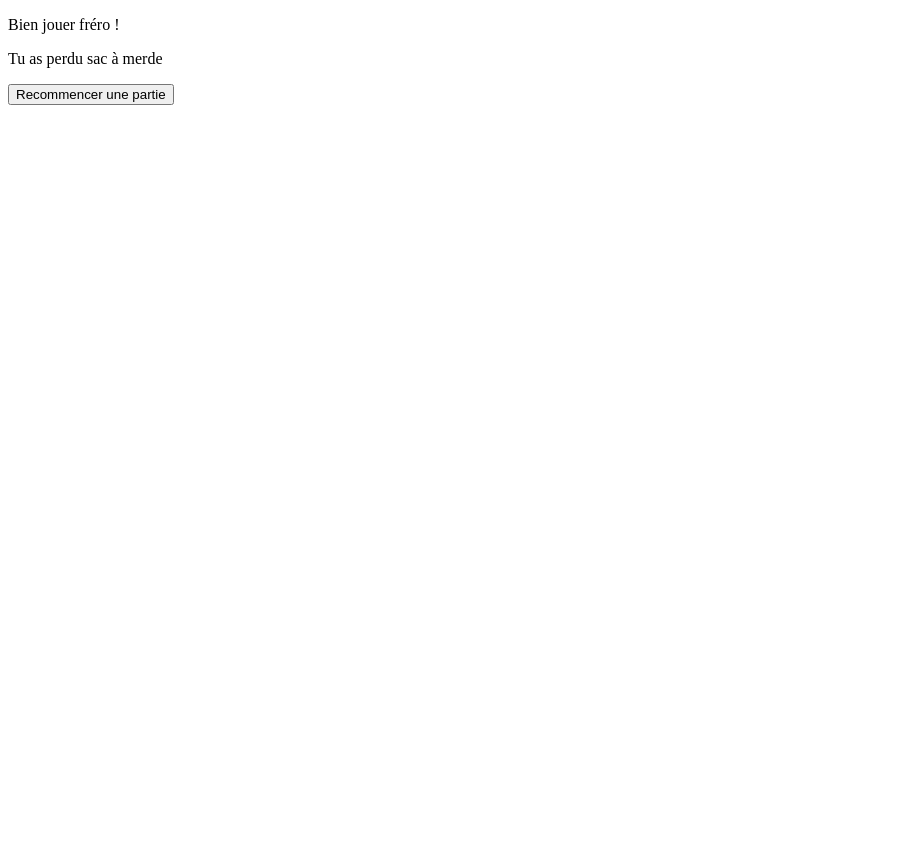
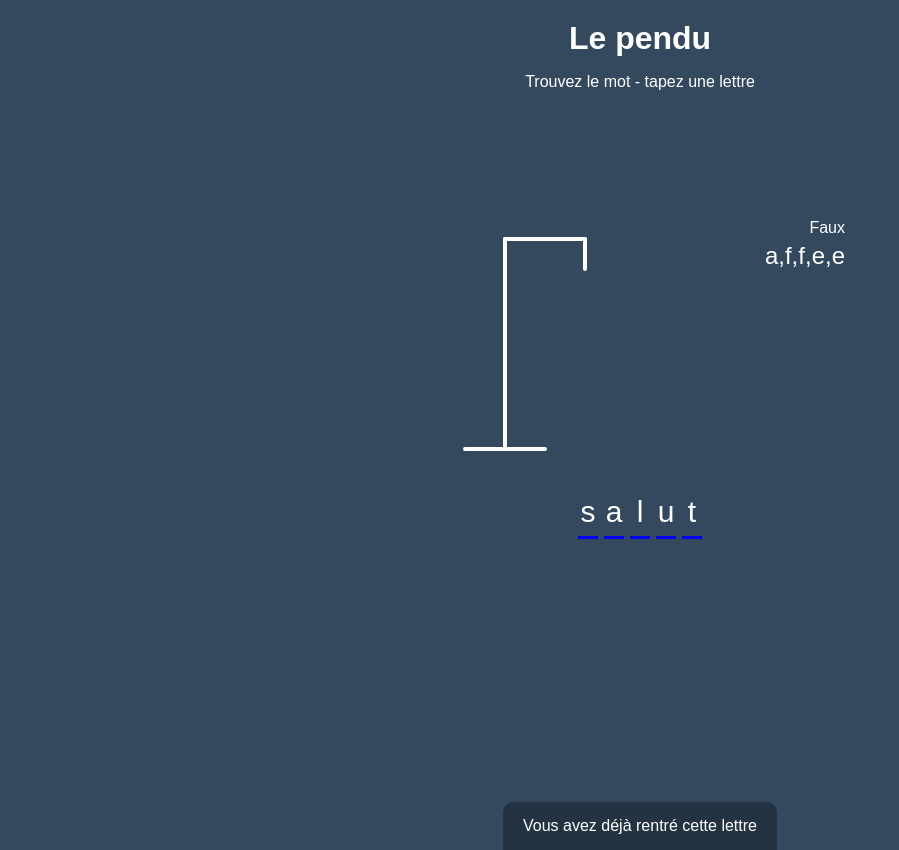
Before and after one commit to JerDamb/Le-pendu, a plain HTML site: page index.html in a window 1280 px wide. Shown: the whole page, without its empty margins (0-899 px from the left). Before the commit the page ends 800 px from the top, so only its background shows below. Drawn offline with Linux system fonts and the light colour scheme.

Commit message:
HTML et CSS fini

```diff
--- /dev/null
+++ b/hangman.js
@@ -0,0 +1,46 @@
+//CREER UN TABLEAU PRE-REMPLIS AVEC DIFFERENTS MOTS
+        const tabMots = [
+            "alphabet", "kitten", "blasphemy", "telephone", "sinkhole", "hammer", "technical", "banana",
+            "elementary", "laptop", "excellent", "famous", "cheese", "actress", "landlord", "interest", "lipstick",
+            "cardboard", "hungry", "inventory", "windblown", "attempt", "liquid", "tranquil", "effect", "digital",
+            "strawberry", "clinic", "alchemy", "figure", "virtual", "melee", "gravity", "sugar", "piglet", "orange",
+            "traumatized", "magnificent", "fallout", "elevator"
+        ],
+        //UNE VARIABLE AVEC L'ALPHABET
+        alphabet = "abcdefghijklmnopqrstuvwxyz".split(''),
+        //UNE VARIABLE VIDE POUR COMPARER AVEC LES MOTS DU TABLEAU
+        motCherche = [],
+        //UNE VARIABLE POUR COMPTER LE NOMBRE D'ERREURS COMMISES
+        erreurs = 0,
+        //UNE VARIABLE POUR INDIQUER LE NOMBRE D'ESSAIS QU'IL RESTE A FAIRE
+        essais = 0;
+        //AFFICHER LE PENDU
+
+        //AU CHARGEMENT DE LA PAGE
+
+        //RECUPERER UN MOT AU HASARD DANS LE TABLEAU
+        //REMPLACER LES LETTRES DE CE MOT PAR DES "_"
+        //AFFICHER LE PENDU
+        //AFFICHER L'ENSEMBLE DES LETTRES DE L'ALPHABET
+        //AFFICHER LE TITRE
+        //AFFICHER LE NOMBRE D'ESSAIS, A 0
+        //AFFICHER LE NOMBRE D'ERREURS COMMISES, A 0
+
+        //COMPARER LA LETTRE SELECTIONNE AVEC CHAQUE LETTRE DU MOT DU TABLEAU
+        //SUPPRIMER LA LETTRE SELECTIONNE DE L'AFFICHAGE
+        //SI LA LETTRE SELECTIONNE = LA LETTRE DU TABLEAU
+        //LE "_" EST REMPLACE PAR LA LETTRE CORRESPONDANTE
+        //SINON SI
+        //AJOUTER 1 AU COMPTEUR D'ERREURS
+        //FAIRE PROGRESSER LE PENDU
+
+        //POUR CHAQUE ERREUR
+        //ANIMATION DU PENDU +1
+
+        //SI LE MOT EST TROUVE OU NOMBRE D'ERREURS >= 5
+            //STOPPER LA PARTE
+            //AFFICHER UN MESSAGE CORRESPONDANT
+            //AFFICHER LE MOT EN ENTIER
+            //AFFICHER LA DEFINITION
+            //PROPOSER UNE NOUVELLE PARTIE
+            //AJOUTER 1 AU COMPTEUR D'ESSAIS
--- a/index.html
+++ b/index.html
@@ -4,69 +4,63 @@
 <head>
     <meta charset="UTF-8">
     <meta name="viewport" content="width=device-width, initial-scale=1.0">
+    <link rel="stylesheet" href="style.css">
     <title>Document</title>
 </head>
-    <div class="game">
-        <div class="hangman-container" id="hangman">
-            <div class="hangman" id="hangman">
+    <H1>Le pendu</H1>
+    <p>Trouvez le mot - tapez une lettre</p>
+    <div class="game-container">
+        <svg height="250" width="200" class="figure-container">
 
+            <!-- POTEAU -->
+            <line x1="60" y1="20" x2="140" y2="20" />
+            <line x1="140" y1="20" x2="140" y2="50" />
+            <line x1="60" y1="20" x2="60" y2="230" />
+            <line x1="20" y1="230" x2="100" y2="230" />
+
+            <!-- TETE -->
+            <circle cx="140" cy="70" r="20"  class="figure-part" />
+
+            <!-- CORPS -->
+            <line x1="140" y1="90" x2="140" y2="150" class="figure-part" />
+
+            <!-- BRAS -->
+            <line x1="140" y1="120" x2="120" y2="100" class="figure-part" />
+            <line x1="140" y1="120" x2="160" y2="100" class="figure-part" />
+
+            <!-- JAMBES -->
+            <line x1="140" y1="150" x2="120" y2="180" class="figure-part" />
+            <line x1="140" y1="150" x2="160" y2="180" class="figure-part" />
+        </svg>
+        <div class="wrong-letters-container">
+            <div id="wrong-letters">
+                <p>Faux</p>
+                <span>a,f,f,e,e</span>
             </div>
         </div>
-        <div class="game-over">
-            <p class="game-won">Bien jouer fréro !</p>
-            <p class="game-lose">Tu as perdu sac à merde</p>
-            <button class="restart">Recommencer une partie</button>
+        <div class="word" id="word">
+            <div class="letters">s</div>
+            <div class="letters">a</div>
+            <div class="letters">l</div>
+            <div class="letters">u</div>
+            <div class="letters">t</div>
         </div>
     </div>
+
+    <!-- POP UP -->
+    <div class="popup-container" id="popup-container">
+        <div class="popup">
+            <h2 id="final-message">Gagné</h2>
+            <button id="play-button">Rejouer</button>
+        </div>
+    </div>
+
+    <!-- NOTIFICATION -->
+    <div class="notification-container" id="notification-container">
+        <p>Vous avez déjà rentré cette lettre</p>
+    </div>
 <body>
-    <script>
-        //CREER UN TABLEAU PRE-REMPLIS AVEC DIFFERENTS MOTS
-        const tabMots = [
-            "alphabet", "kitten", "blasphemy", "telephone", "sinkhole", "hammer", "technical", "banana",
-            "elementary", "laptop", "excellent", "famous", "cheese", "actress", "landlord", "interest", "lipstick",
-            "cardboard", "hungry", "inventory", "windblown", "attempt", "liquid", "tranquil", "effect", "digital",
-            "strawberry", "clinic", "alchemy", "figure", "virtual", "melee", "gravity", "sugar", "piglet", "orange",
-            "traumatized", "magnificent", "fallout", "elevator"
-        ],
-        //UNE VARIABLE AVEC L'ALPHABET
-        alphabet = "abcdefghijklmnopqrstuvwxyz".split(''),
-        //UNE VARIABLE VIDE POUR COMPARER AVEC LES MOTS DU TABLEAU
-        motCherche = [],
-        //UNE VARIABLE POUR COMPTER LE NOMBRE D'ERREURS COMMISES
-        erreurs = 0,
-        //UNE VARIABLE POUR INDIQUER LE NOMBRE D'ESSAIS QU'IL RESTE A FAIRE
-        essais = 0;
-        //AFFICHER LE PENDU
-
-        //AU CHARGEMENT DE LA PAGE
-        setUp();
-        //RECUPERER UN MOT AU HASARD DANS LE TABLEAU
-        //REMPLACER LES LETTRES DE CE MOT PAR DES "_"
-        //AFFICHER LE PENDU
-        //AFFICHER L'ENSEMBLE DES LETTRES DE L'ALPHABET
-        //AFFICHER LE TITRE
-        //AFFICHER LE NOMBRE D'ESSAIS, A 0
-        //AFFICHER LE NOMBRE D'ERREURS COMMISES, A 0
-
-        //COMPARER LA LETTRE SELECTIONNE AVEC CHAQUE LETTRE DU MOT DU TABLEAU
-        //SUPPRIMER LA LETTRE SELECTIONNE DE L'AFFICHAGE
-        //SI LA LETTRE SELECTIONNE = LA LETTRE DU TABLEAU
-        //LE "_" EST REMPLACE PAR LA LETTRE CORRESPONDANTE
-        //SINON SI
-        //AJOUTER 1 AU COMPTEUR D'ERREURS
-        //FAIRE PROGRESSER LE PENDU
-
-        //POUR CHAQUE ERREUR
-        //ANIMATION DU PENDU +1
-
-        //SI LE MOT EST TROUVE OU NOMBRE D'ERREURS >= 5
-            //STOPPER LA PARTE
-            //AFFICHER UN MESSAGE CORRESPONDANT
-            //AFFICHER LE MOT EN ENTIER
-            //AFFICHER LA DEFINITION
-            //PROPOSER UNE NOUVELLE PARTIE
-            //AJOUTER 1 AU COMPTEUR D'ESSAIS
-    </script>
+    <script src="hangman.js"></script>
 </body>
 
 </html>
--- /dev/null
+++ b/style.css
@@ -0,0 +1,131 @@
+* {
+    box-sizing: border-box;
+}
+
+body {
+    background-color: #34495e;
+    color: #fff;
+    font-family: Arial, Helvetica, sans-serif;
+    display:flex;
+    flex-direction: column;
+    align-items: center;
+    height: 80vh;
+    margin: 0;
+    overflow:hidden;
+}
+
+h1 {
+    margin: 20px 0 0;
+}
+
+.game-container {
+    padding: 20px 30px;
+    position: relative;
+    margin: auto;
+    height: 350px;
+    width: 450px;
+}
+
+.figure-container {
+    fill: transparent;
+    stroke: #fff;
+    stroke-width: 4px;
+    stroke-linecap: round;
+}
+
+.figure-part {
+    display:none;
+}
+
+
+.wrong-letters-container{
+    position:absolute;
+    top: 20px;
+    right: 20px;
+    display:flex;
+    flex-direction: column;
+    text-align: right;
+}
+
+.wrong-letters-container p {
+    margin: 0 0 5px;
+}
+
+.wrong-letters-container span {
+    font-size: 24px;
+}
+
+.word {
+    display:flex;
+    position: absolute;
+    bottom: 10px;
+    left: 50%;
+    transform: translateX(-50%);
+}
+
+.letters {
+    border-bottom: 3px solid blue;
+    display: inline-flex;
+    font-size: 30px;
+    align-items: center;
+    justify-content: center;
+    margin: 0 3px;
+    height: 50px;
+    width: 20px;
+}
+
+.popup-container {
+    background-color: rgba(0, 0, 0, 0.3);
+    position: fixed;
+    top: 0;
+    bottom: 0;
+    left: 0;
+    Right: 0;
+    /* display: flex; */
+    align-items: center;
+    justify-content: center;
+    display: none;
+}
+
+.popup {
+    background: #2980b9;
+    border-radius: 5px;
+    box-shadow: 0 15px 10px 3px rgba(0, 0, 0, 0.1);
+    padding: 20px;
+    text-align: center;
+}
+
+.popup button {
+    cursor: pointer;
+    background-color: #fff;
+    color:#2980b9;
+    border: 0;
+    margin-top: 20px;
+    padding: 12px 20px;
+    font-size: 16px;
+}
+
+.popup button:active {
+    transform: scale(0.98);
+}
+
+.popup button:focus {
+    outline: 0;
+}
+
+.notification-container {
+    background-color: rgba(0, 0, 0, 0.3);
+    border-radius: 10px 10px 0 0;
+    padding: 15px 20px;
+    position: absolute;
+    bottom: -50px;
+    transition: tranform 0.3s ease-in-out;
+}
+
+.notification-container p {
+    margin: 0;
+}
+
+.notification-container.show{
+    transform: translateY(-50px);
+}
```
